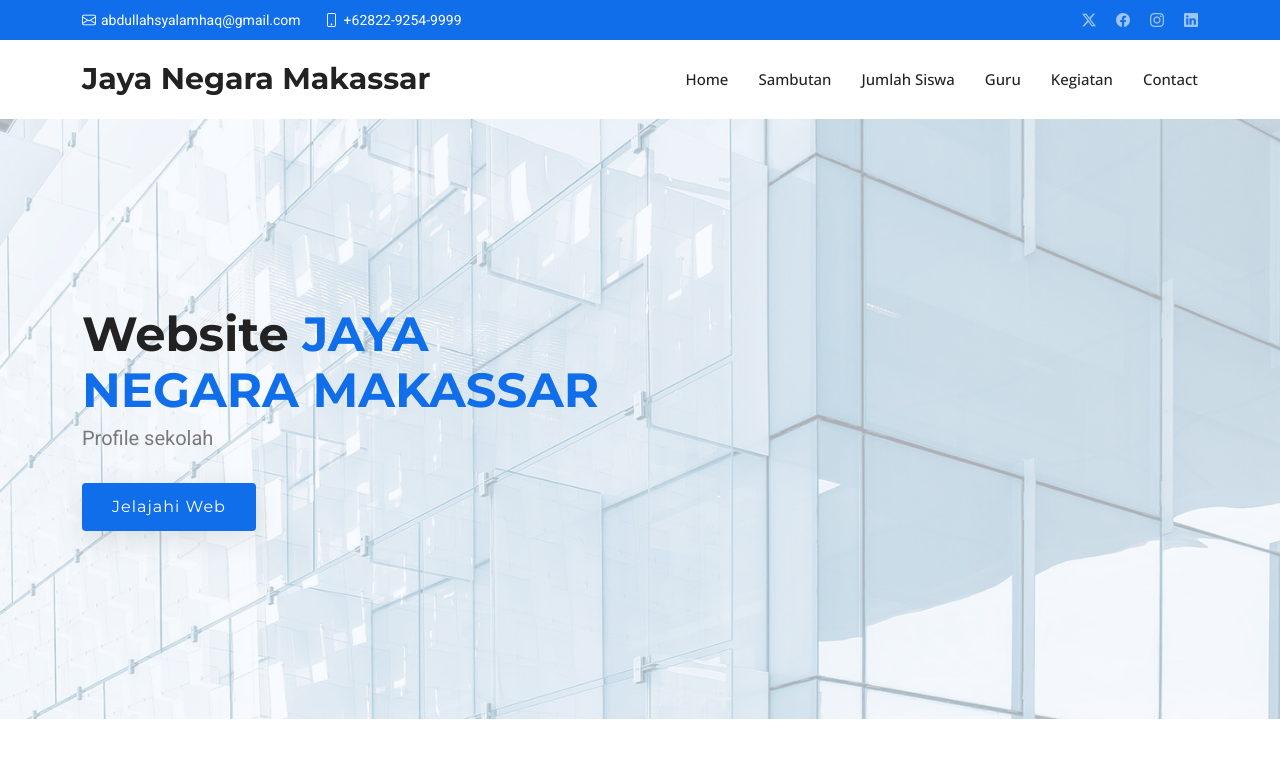
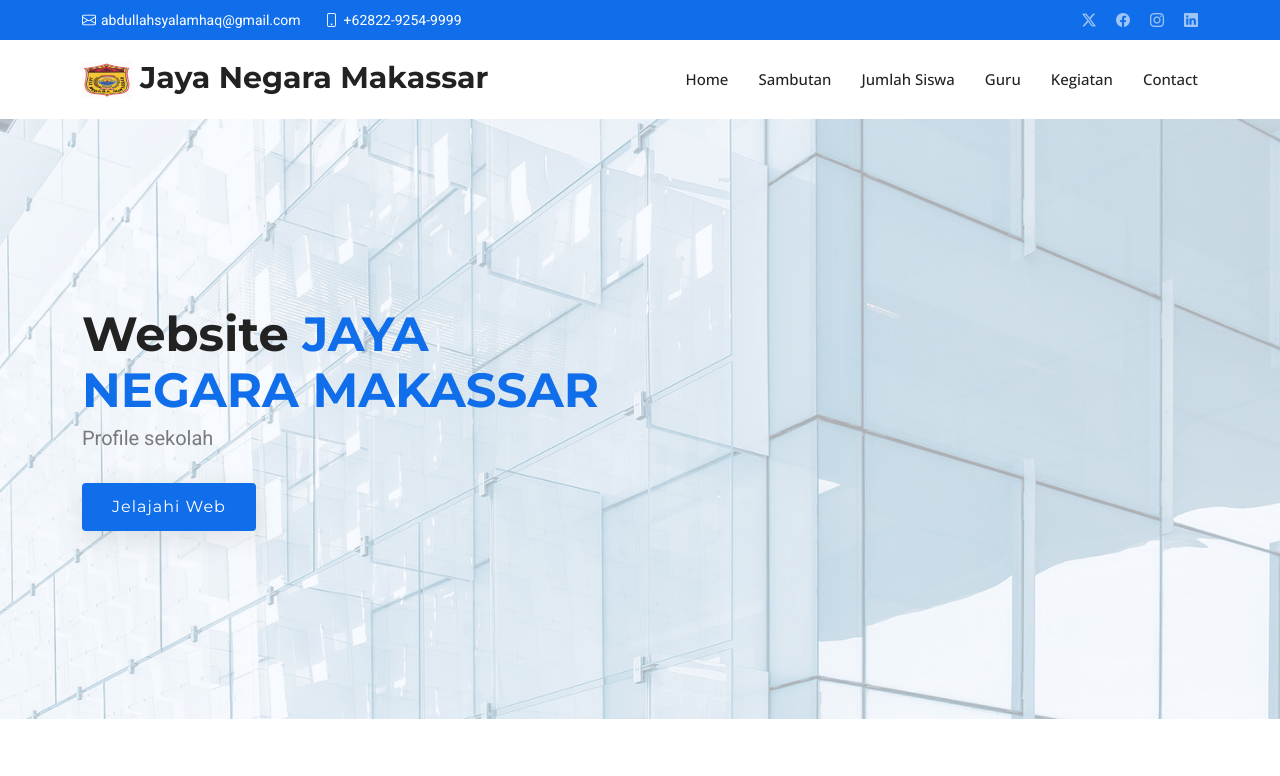
Before and after one commit to JayaNegaraMakassar/JayaNegaraMakassar.github.io, a plain HTML site: page kegiatansekolahguru.html in a window 1280 px wide. Shown: the top 776 px of the page. Drawn offline with nearby package versions, Linux system fonts and the light colour scheme.

Commit message:
kegiatansekolahguru.html

```diff
--- a/kegiatansekolahguru.html
+++ b/kegiatansekolahguru.html
@@ -75,7 +75,7 @@
         <a href="index.html" class="logo d-flex align-items-center">
           <!-- Uncomment the line below if you also wish to use an image logo -->
           <!-- <img src="assets/img/logo.png" alt=""> -->
-          <h1 class="sitename">Jaya Negara Makassar</h1>
+          <h1 class="sitename"><img src="sekolah/logo.png" alt="Logo" width="50" height="80">Jaya Negara Makassar</h1>
         </a>
 
         <nav id="navmenu" class="navmenu">
```
